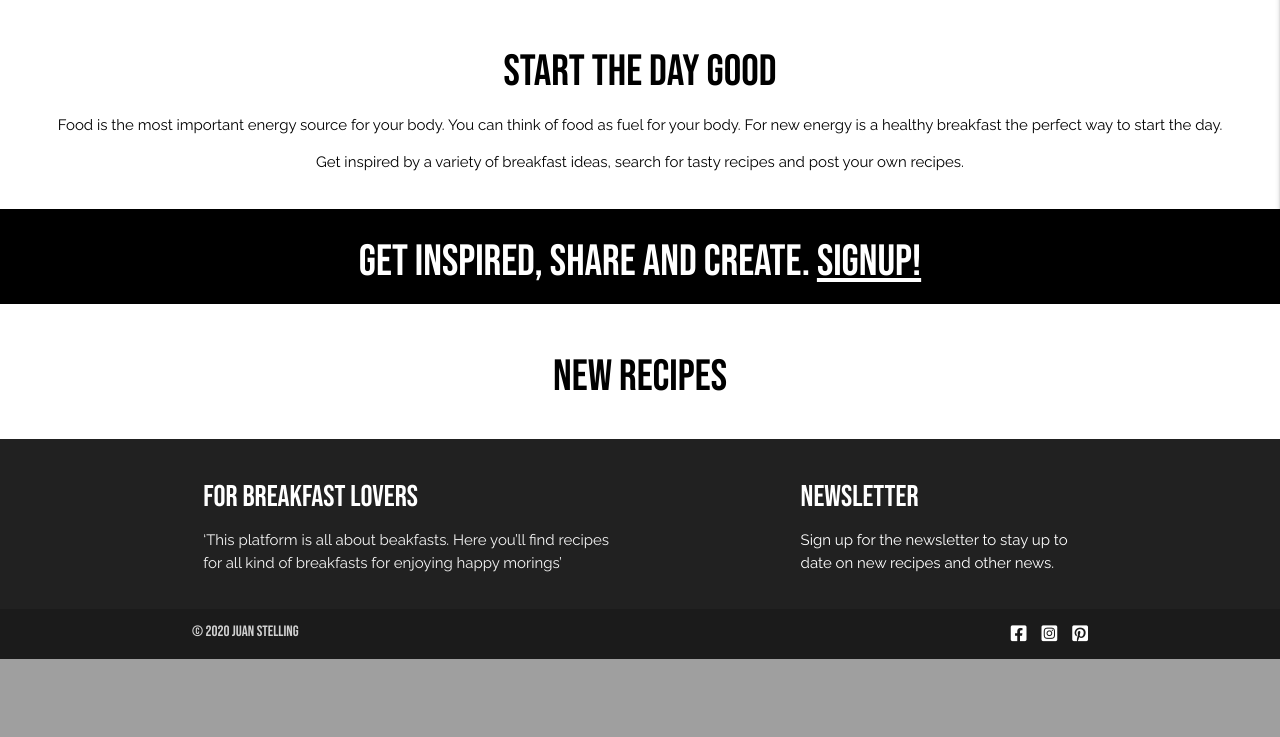
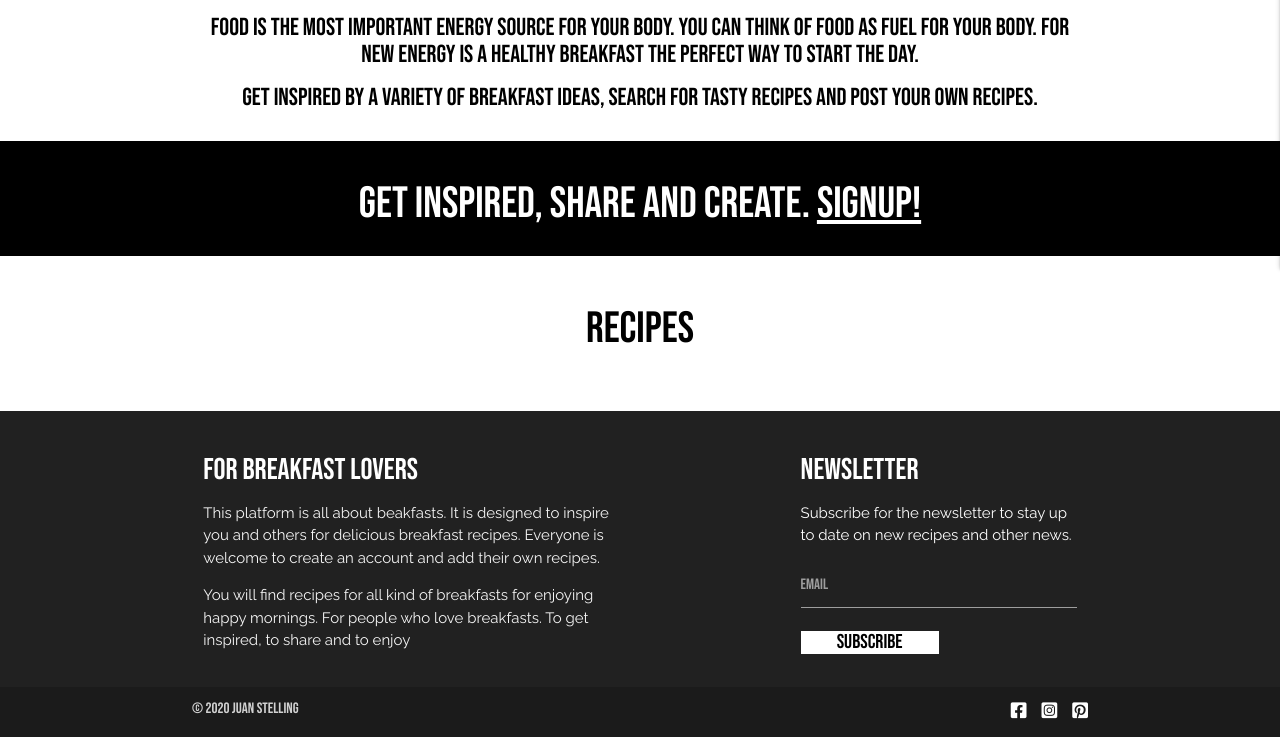
Before and after one commit to juanstelling/MS3_breaktasty, a Flask app: page / in a window 1280 px wide. Shown: the part 592-1329 px from the top of the page. Before the commit the page ends 1251 px from the top, so only its background shows below. Run offline with Flask 2, Linux system fonts and the light colour scheme; data that the repository does not hold is empty; some libraries are stand-ins or nearby versions.

Commit message:
Add subscribe newsletter functionality

```diff
--- a/app.py
+++ b/app.py
@@ -22,7 +22,8 @@ mongo = PyMongo(app)
 # --------- HOME PAGE  --------- #
 @app.route("/")
 def index():
-    return render_template("index.html")
+    recipes = list(mongo.db.recipes.find())
+    return render_template("index.html", recipes=recipes)
 
 
 # --------- REGISTRATION  --------- #
@@ -215,6 +216,26 @@ def delete_category(category_id):
     return redirect(url_for("categories"))
 
 
+# --------- SUBSCRIBE NEWSLETTER  --------- #
+@app.route("/subscribe", methods=["GET", "POST"])
+def subscribe():
+    if request.method == "POST":
+        # check if email already exists in db
+        existing_email = mongo.db.subscribers.find_one(
+            {"email" : request.form.get("email").lower()})
+
+        if existing_email:
+            flash("You are already subscribed to the newsletter")
+            return redirect(url_for('index'))
+
+        subscribe = {
+            "email": request.form.get("email").lower()
+        }
+        mongo.db.subscribers.insert_one(subscribe)
+
+    flash("You are succesfully subscribed")
+    return redirect(url_for("index"))
+
 
 if __name__ == "__main__":
     app.run(host=os.environ.get("IP"),
--- a/static/css/style.css
+++ b/static/css/style.css
@@ -97,6 +97,14 @@ p {
     background-color: #fff;
 }
 
+.subscribe-btn {
+    font-family:  'Bebas Neue', cursive;
+    font-size: 20px;
+    border: 5px;
+    color: #000;
+    background-color: #fff;
+}
+
 /*------------------------------------- CTA's */
 
 #white-cta {
@@ -174,25 +182,25 @@ nav ul a {
 
 /*------------------------------------- Homepage */
 
-#introduction {
-    background: url("https://images.pexels.com/photos/4725659/pexels-photo-4725659.jpeg?auto=compress&cs=tinysrgb&dpr=3&h=500&w=1260");
-    height: 500px;
+#image-header {
+    background: url("https://images.pexels.com/photos/1660030/pexels-photo-1660030.jpeg?auto=compress&cs=tinysrgb&h=750&w=1260");
+    background-size: cover;
+    background-position: right center;
+    min-height: 400px;
     width: 100%;
     padding: 15px;
 }
 
 #home-quote {
-    padding-top: 20%;
+    padding-top: 15%;
+    padding-left: 55%;
     margin-bottom: 0;
+
 }
 
 #home-text {
-    margin-top: 0;
-}
-
-#cta-signup {
-    background-color: #000;
-    color: #fff;
+    padding-left: 55%;
+     margin-top: 0;
 }
 
 /*------------------------------------- Recipes  */
@@ -214,24 +222,24 @@ nav ul a {
     font-size: 17px;
 }
 
+/*------------------------------------- MEDIA QUERIES | for iPhone 6/7/8 plus   */
 
-/*------------------------------------- Add recipes  */
-/* from: https://stackoverflow.com/questions/40534973/changing-the-color-of-the-range-slider-in-materializecss  */
+@media screen and (max-width: 500px) {
+    #image-header {
+        background-size: cover;
+        background-position: right center;
+        min-height: 200px;
+        width: 100%;
+        padding: 15px;
+    }
+    #home-quote {
+        font-size: 25px;
+        padding-left: 45%;
+        padding-top: 40%;
+    }
 
- input[type=range]::-webkit-slider-thumb {
-    background-color: #000;
-  }
-  input[type=range]::-moz-range-thumb {
-    background-color: #000;
-  }
-  input[type=range]::-ms-thumb {
-    background-color: #000;
-  }
-
-  /***** These are to edit the thumb and the text inside the thumb *****/
-  input[type=range] + .thumb {
-    background-color: #dedede;
-  }
-  input[type=range] + .thumb.active .value {
-    color: #000;
-  }
+    #home-text {
+        padding-left: 45%;
+        margin-top: 0;
+    }
+}
--- a/templates/base.html
+++ b/templates/base.html
@@ -92,8 +92,8 @@
         </section>
 
         <main>
-        {% block content %}
-        {% endblock %}
+            {% block content %}
+            {% endblock %}
         </main>
 
         <!-- Footer -->
@@ -103,15 +103,29 @@
                     <div class="col l6 s12">
                         <h4 class="white-text">For breakfast lovers</h4>
                         <p class="grey-text text-lighten-4">
-                            ‘This platform is all about beakfasts. Here you’ll find recipes for all
-                             kind of breakfasts for enjoying happy morings’
+                            This platform is all about beakfasts. It is designed to inspire you
+                            and others for delicious breakfast recipes. Everyone is welcome to create
+                            an account and add their own recipes.
+                        </p>
+                        <p class="grey-text text-lighten-4">
+                            You will find recipes for all kind of breakfasts for enjoying happy mornings.
+                            For people who love breakfasts. To get inspired, to share and to enjoy
                         </p>
                     </div>
                     <div class="col l4 offset-l2 s12">
                         <h4 class="white-text">Newsletter</h4>
                         <p class="white-text text-lighten-4">
-                            Sign up for the newsletter to stay up to date on new recipes and other news.
+                            Subscribe for the newsletter to stay up to date on new recipes and other news.
                         </p>
+                        <!-- sign in for newsletter-->
+                        <form  method="POST" action="{{ url_for('subscribe') }}">
+                            <div class="input-field ">
+                                <input id="email" name="email" type="email" class="validate">
+                                <label for="email">Email</label>
+                            </div>
+                            <!-- Subscribe button -->
+                                <button type="submit" class="col s6 subscribe-btn">Subscribe</button>
+                        </form>
                     </div>
                 </div>
             </div>
--- a/templates/index.html
+++ b/templates/index.html
@@ -2,40 +2,54 @@
 {% block content %}
 
     <!-- Introduction -->
-    <div class="row" id="introduction">
-        <div class="col s12">
+    <div class="row" id="image-header">
+        <div class="col s12 intro-text">
             <h3 id="home-quote">A perfect way to start the day.</h3>
             <p id="home-text">Get inspired, share recipes and enjoy.</p>
         </div>
     </div>
 
     <!-- About -->
+    <div class="container">
         <div class="row">
             <div class="col s12">
                 <h3 class="center-align">Start the day good</h3>
-            <p class="center-align">
+                <h5 class="center-align">
                     Food is the most important energy source for your body. You can think
                     of food as fuel for your body. For new energy is a healthy breakfast the
                     perfect way to start the day.
-            </p>
-            <p class="center-align">
+                </h5>
+                <h5 class="center-align">
                     Get inspired by a variety of breakfast ideas, search for tasty recipes and
                     post your own recipes.
-            </p>
+                </h5>
+            </div>
         </div>
     </div>
 
     <!-- CTA to sign up -->
-    <div class="row" id="cta-signup">
+    <div class="row" id="black-row">
         <div class="col s12">
             <h3 class="center-align">Get inspired, share and create. <a href="{{ url_for('signup') }}"  id="white-cta">Signup!</a></h3>
         </div>
     </div>
 
     <!-- Recipes -->
+    <div class="container">
         <div class="row">
             <div class="col s12">
-            <h3 class="center-align">New recipes</h3>
+                <h3 class="center-align">Recipes</h3>
+                <div class="row">
+                    {% for recipe in recipes %}
+                        <div class="col s4 recipes-display">
+                            <a href="#">
+                                <img class="img_recipe" src="{{ recipe.img_url}}">
+                                <span class="card-title recipes-title">{{ recipe.recipe_name }}</span>
+                            </a>
+                        </div>
+                    {% endfor %}
+                </div>
+            </div>
         </div>
     </div>
 
```
Lines whose indentation alone changed are shown as unchanged.
